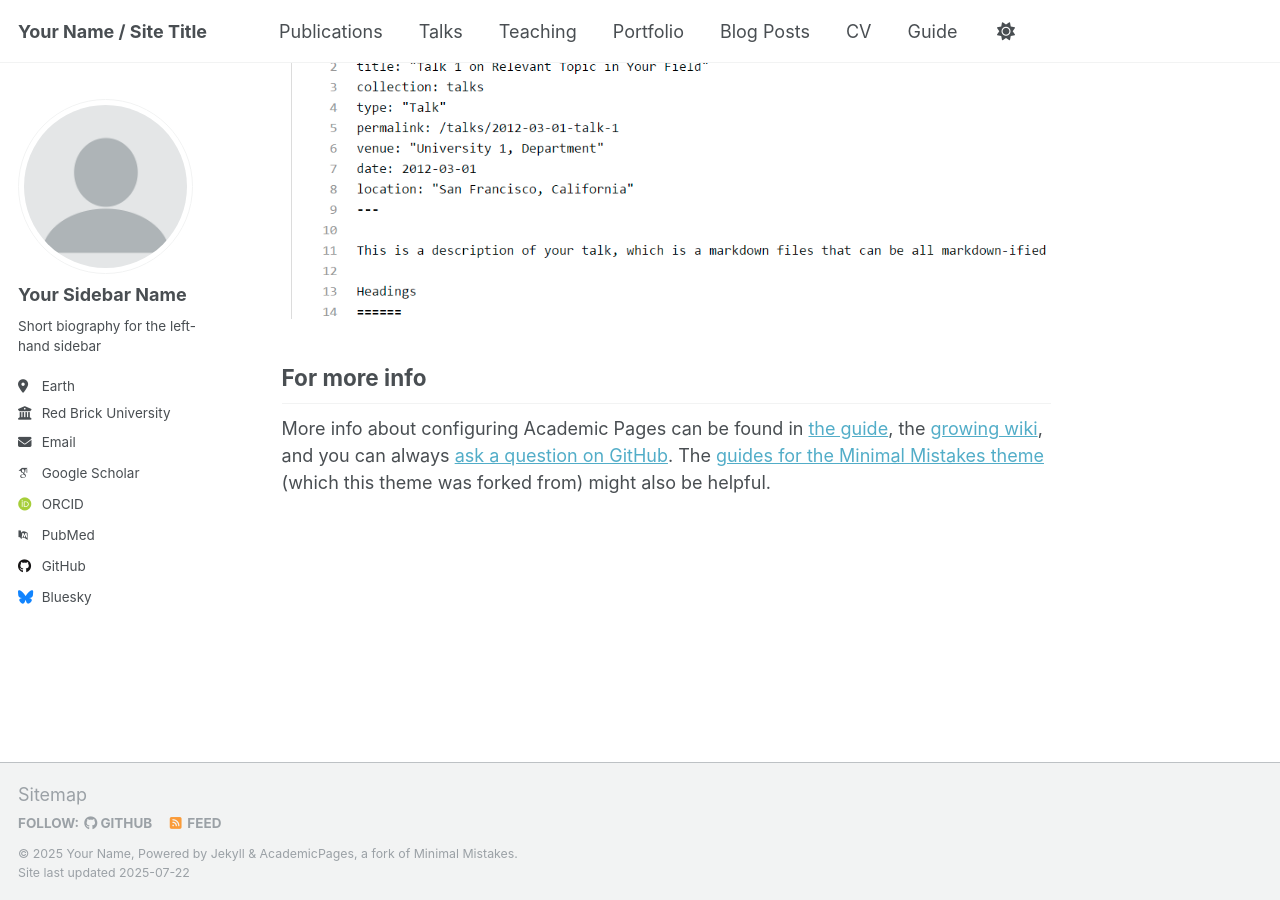
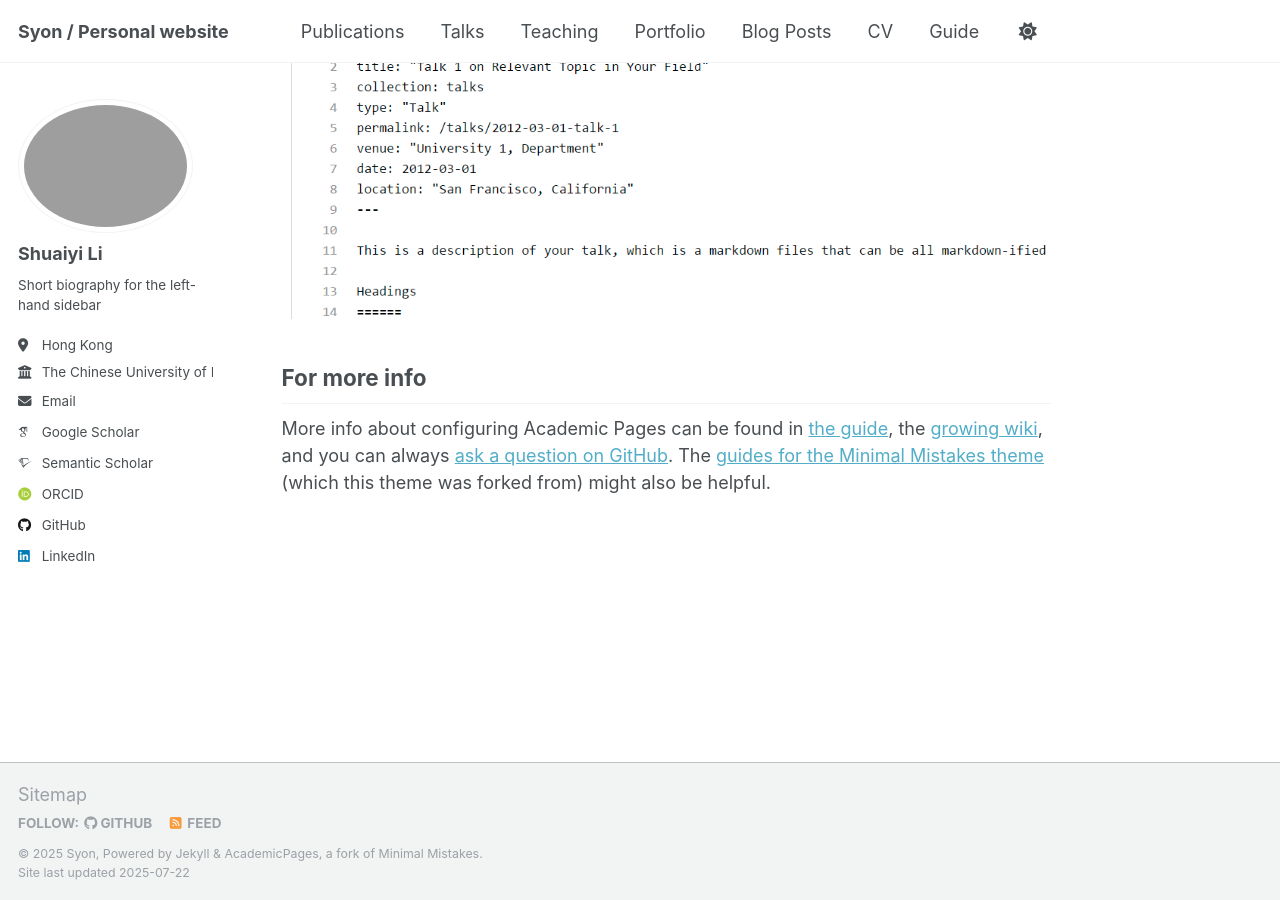
Before and after one commit to Syon-Li/Syon-Li.github.io, a Jekyll site: the page built from _pages/about.md, in a window 1280 px wide and 900 px high, scrolled down 2880 px. Built offline with Jekyll 4.4.1, drawn with Linux system fonts in a browser that asks for light colours; some web fonts are replaced; a script that is not in the unit is left out.

Commit message:
edit _config file

```diff
--- a/_config.yml
+++ b/_config.yml
@@ -9,36 +9,36 @@
 # Basic Site Settings
 locale                   : "en-US"
 site_theme               : "default"
-title                    : "Your Name / Site Title"
+title                    : "Syon / Personal website"
 title_separator          : "-"
-name                     : &name "Your Name"
+name                     : &name "Syon"
 description              : &description "personal description"
-url                      : https://academicpages.github.io # the base hostname & protocol for your site e.g. "https://[your GitHub username].github.io" or if you already have some other page hosted on Github then use "https://[your GitHub username].github.io/[Your Repo Name]"
+url                      : https://syon-li.github.io # the base hostname & protocol for your site e.g. "https://[your GitHub username].github.io" or if you already have some other page hosted on Github then use "https://[your GitHub username].github.io/[Your Repo Name]"
 baseurl                  : "" # the subpath of your site, e.g. "/blog"
-repository               : "academicpages/academicpages.github.io"
+repository               : "Syon-Li/Syon-Li.github.io"
 
 # Site Author - The following control what appear as part of the author content on the side bar.
 #               If a field is blank the icon and link will not appear, otherwise it will be shown.
 #               Additional customization can be done by editing /_includes/author-profile.html
 author:
   # Biographic information
-  avatar           : "profile.png"
-  name             : "Your Sidebar Name"
-  pronouns         : # example: "she/her"
+  avatar           : "profile.jpg"
+  name             : "Shuaiyi Li"
+  pronouns         : # "He/Him"
   bio              : "Short biography for the left-hand sidebar"
-  location         : "Earth"
-  employer         : "Red Brick University"
+  location         : "Hong Kong"
+  employer         : "The Chinese University of Hong Kong"
   uri              : # URL
-  email            : "none@example.org"
+  email            : "li_shuaiyi2021@outlook.com"
 
   # Academic websites
   academia         : # URL
   arxiv            : # URL - Update with the correct link to your profile
-  googlescholar    : "https://scholar.google.com/citations?user=PS_CX0AAAAAJ"
-  impactstory      : # URL
-  orcid            : "http://orcid.org/yourorcidurl"
-  semantic         : # URL
-  pubmed           : "https://www.ncbi.nlm.nih.gov/pubmed/?term=john+snow"
+  googlescholar    : "https://scholar.google.com/citations?user=UZe1LdsAAAAJ&hl=en"
+  DBLP             : "https://dblp.org/pid/293/6684.html"
+  orcid            : "https://orcid.org/0009-0001-7014-5251"
+  semantic         : "https://www.semanticscholar.org/author/Shuaiyi-Li/2223902178"
+  pubmed           : # "https://www.ncbi.nlm.nih.gov/pubmed/?term=john+snow"
   researchgate     : # URL
   scopus           : # URL
 
@@ -46,13 +46,13 @@ author:
   bitbucket        : # Username - Update with your username on the site
   codepen          : # Username
   dribbble         : # Username
-  github           : "academicpages"
+  github           : "https://github.com/Syon-Li"
   kaggle           : # Username
   stackoverflow    : # User number or user number and name (i.e., use "1" or "1/jeff-atwood")
 
   # Social media
   artstation       : # Username
-  bluesky          : "bsky.app" # Replace this with you Bluesky username
+  bluesky          : # "bsky.app" # Replace this with you Bluesky username
   facebook         : # Username
   flickr           : # Username
   foursquare       : # Username
@@ -61,7 +61,7 @@ author:
   keybase          : # Username
   instagram        : # Username
   lastfm           : # Username
-  linkedin         : # Username
+  linkedin         : ""
   mastodon         : # URL
   medium           : # URL
   pinterest        : # Username
```
Also changed, not shown: 1 other file.
